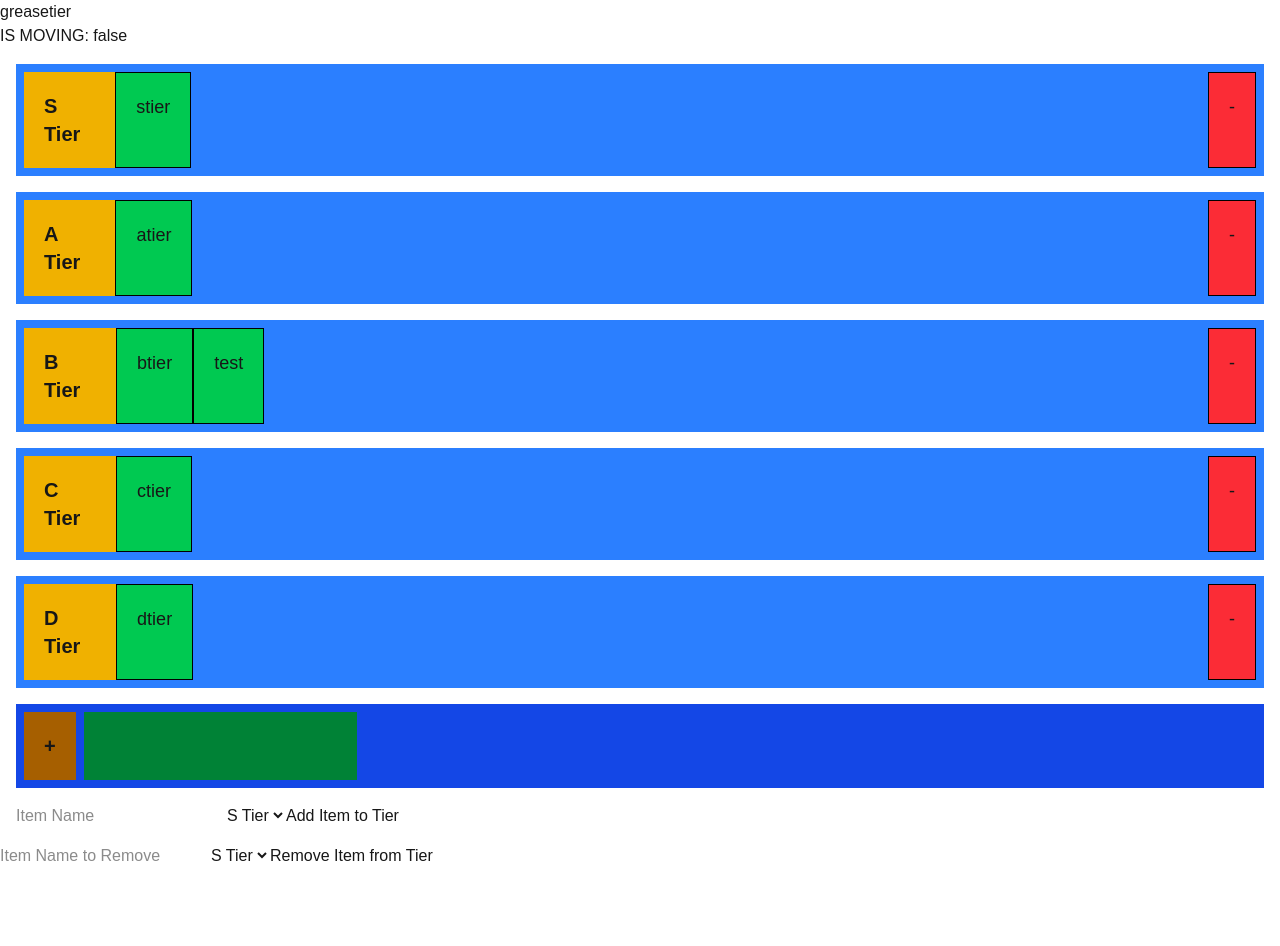
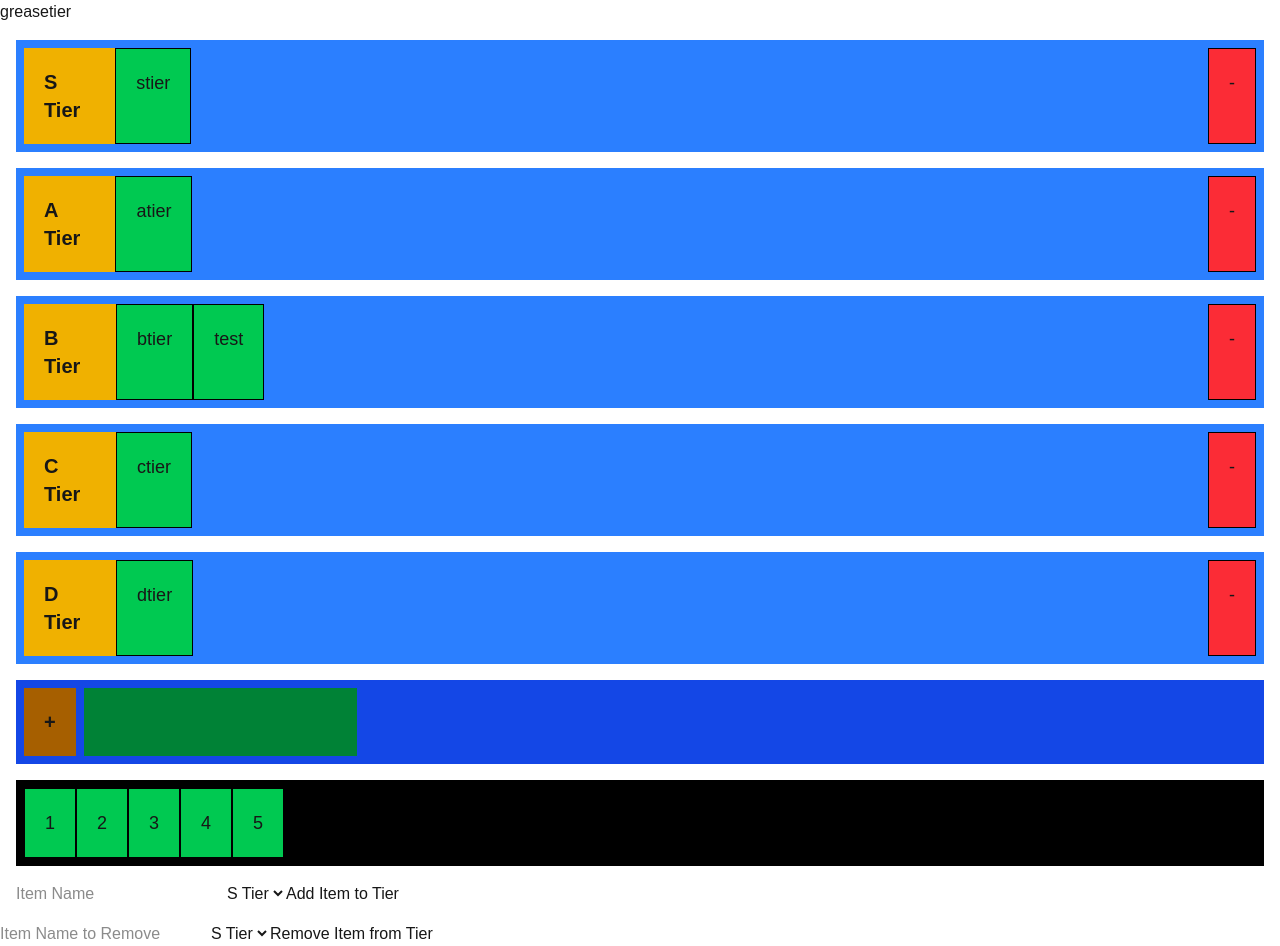
Before and after one commit to greaseburger/greasetier, a Next.js app: page / in a window 1280 px wide. Before the commit the page ends 868 px from the top, so only its background shows below. Built offline with nearby package versions, Linux system fonts and the light colour scheme.

Commit message:
dnd demo

```diff
--- a/app/page.tsx
+++ b/app/page.tsx
@@ -2,8 +2,9 @@
 
 import { useTierStore } from "@/store/useTierStore";
 import { useState } from "react";
-import { DndContext } from "@dnd-kit/core";
-import { useDroppable } from "@dnd-kit/core";
+import { DndContext, DragEndEvent } from "@dnd-kit/core";
+import { useDroppable, useDraggable } from "@dnd-kit/core";
+import { CSS } from "@dnd-kit/utilities";
 
 export default function Home() {
   const tiers = useTierStore((state) => state.tiers);
@@ -33,23 +34,13 @@ export default function Home() {
     }
   };
 
-  const [isMoving, setisMoving] = useState(false);
-  const [oldTier, setOldTier] = useState<string | null>(null);
-  const [movingItem, setMovingItem] = useState<string | null>(null);
+  const handleDragEnd = (e: DragEndEvent) => {
+    if (!e.over) return;
+    const item = e.active.id as string;
+    const newTier = e.over.id as string;
+    const oldTier = e.active.data.current?.fromTier;
 
-  const moveItemHandler = (oldTier: string, item: string) => {
-    setisMoving(true);
-    setOldTier(oldTier);
-    setMovingItem(item);
-  };
-
-  const handleMoveTo = (newTier: string) => {
-    if (isMoving) {
-      setisMoving(false);
-      if (oldTier && movingItem && oldTier !== newTier) {
-        moveItem(oldTier, newTier, movingItem);
-      }
-    }
+    if (oldTier !== newTier) moveItem(oldTier, newTier, item);
   };
 
   const handleAddTier = (formData: FormData) => {
@@ -59,30 +50,68 @@ export default function Home() {
     }
   };
 
-  const TierItem = ({ tierName, item }: { tierName: string; item: string }) => {
+  const TierItem = ({
+    tierName,
+    item,
+    id,
+  }: {
+    tierName: string;
+    item: string;
+    id: string;
+  }) => {
+    const { attributes, listeners, setNodeRef, transform } = useDraggable({
+      id: id,
+      data: {
+        fromTier: tierName,
+      },
+    });
+    const style = {
+      transform: CSS.Translate.toString(transform),
+    };
+
     return (
       <li
         className="bg-green-500 border-black border p-5 text-lg cursor-pointer hover:bg-orange-500"
-        onClick={() => moveItemHandler(tierName, item)}
+        ref={setNodeRef}
+        {...listeners}
+        {...attributes}
+        style={style}
       >
         {item}
       </li>
     );
   };
 
-  const TierRow = (props: { tierName: string; children: React.ReactNode }) => {
-    return (
-      <div
-        onClick={() => handleMoveTo(props.tierName)}
-        className="m-4 p-2 bg-blue-500 flex flex-row"
-      >
+  const TierRow = (props: {
+    tierName: string;
+    children: React.ReactNode;
+    id: string;
+  }) => {
+    const { setNodeRef } = useDroppable({
+      id: props.id,
+    });
+
+    const className =
+      props.id === "noTier"
+        ? "m-4 p-2 bg-black flex flex-row"
+        : "m-4 p-2 bg-blue-500 flex flex-row";
+
+    const header =
+      props.id === "noTier" ? null : (
         <h2 className="text-xl font-bold p-5 bg-yellow-500">
           {props.tierName}
         </h2>
+      );
+
+    return (
+      <div className={className} ref={setNodeRef}>
+        {header}
         <ul className="flex flex-row w-full">{props.children}</ul>
       </div>
     );
   };
+
+  const tierItems = ["1", "2", "3", "4", "5"];
 
   return (
     <>
@@ -90,12 +119,11 @@ export default function Home() {
         <h1>greasetier</h1>
       </div>
 
-      <h1>IS MOVING: {isMoving.toString()}</h1>
-
+      <DndContext onDragEnd={handleDragEnd}>
         {tiers.map((tier) => (
-        <TierRow key={tier.name} tierName={tier.name}>
+          <TierRow key={tier.name} tierName={tier.name} id={tier.name}>
             {tier.items.map((item) => (
-            <TierItem key={item} tierName={tier.name} item={item} />
+              <TierItem key={item} tierName={tier.name} item={item} id={item} />
             ))}
             <li
               className="bg-red-500 border-black border p-5 text-lg cursor-pointer hover:bg-orange-500 ml-auto"
@@ -105,6 +133,7 @@ export default function Home() {
             </li>
           </TierRow>
         ))}
+
         <div className="m-4 p-2 bg-blue-700 flex flex-row">
           <form action={handleAddTier} className="flex flex-row gap-2">
             <button
@@ -121,6 +150,12 @@ export default function Home() {
             />
           </form>
         </div>
+        <TierRow tierName="noTier" id="noTier">
+          {tierItems.map((item) => (
+            <TierItem key={item} tierName="noTier" item={item} id={item} />
+          ))}
+        </TierRow>
+      </DndContext>
 
       <form action={add} className="m-4">
         <input type="text" name="item" placeholder="Item Name" />
--- /dev/null
+++ b/app/tier/Item.tsx
@@ -0,0 +1,18 @@
+import React, { forwardRef } from "react";
+
+interface ItemProps extends React.HTMLAttributes<HTMLDivElement> {
+  id: string;
+  className: string;
+}
+
+export const Item = forwardRef<HTMLDivElement, ItemProps>(
+  ({ id, ...props }, ref) => {
+    return (
+      <div {...props} ref={ref}>
+        {id}
+      </div>
+    );
+  }
+);
+
+Item.displayName = "Item";
--- /dev/null
+++ b/app/tier/SortableItem.tsx
@@ -0,0 +1,34 @@
+"use client";
+import { useSortable } from "@dnd-kit/sortable";
+import { CSS } from "@dnd-kit/utilities";
+
+import { Item } from "./Item";
+
+export const SortableItem = (props: { id: string }) => {
+  const { attributes, listeners, setNodeRef, transform, transition } =
+    useSortable({ id: props.id });
+
+  const style = {
+    transform: CSS.Transform.toString(transform),
+    transition,
+  };
+
+  //   const style = {
+  //     transform:
+  //       typeof window !== "undefined"
+  //         ? CSS.Transform.toString(transform)
+  //         : undefined,
+  //     transition: typeof window !== "undefined" ? transition : undefined,
+  //   };
+
+  return (
+    <Item
+      ref={setNodeRef}
+      id={props.id}
+      style={style}
+      {...attributes}
+      {...listeners}
+      className="m-2 p-5 bg-orange-500"
+    />
+  );
+};
--- /dev/null
+++ b/app/tier/Tier.tsx
@@ -0,0 +1,28 @@
+"use client";
+
+import {
+  horizontalListSortingStrategy,
+  SortableContext,
+} from "@dnd-kit/sortable";
+
+import { SortableItem } from "./SortableItem";
+import { useDroppable } from "@dnd-kit/core";
+
+export const Tier = ({ id, items }: { id: string; items: string[] }) => {
+  const { setNodeRef } = useDroppable({
+    id: id,
+  });
+
+  return (
+    <SortableContext items={items} strategy={horizontalListSortingStrategy}>
+      <div
+        ref={setNodeRef}
+        className="flex flex-row border border-white h-20 w-full"
+      >
+        {items.map((itemId) => (
+          <SortableItem key={itemId} id={itemId} />
+        ))}
+      </div>
+    </SortableContext>
+  );
+};
--- a/app/tier/page.tsx
+++ b/app/tier/page.tsx
@@ -0,0 +1,144 @@
+"use client";
+import { useEffect, useState } from "react";
+import {
+  DndContext,
+  KeyboardSensor,
+  PointerSensor,
+  useSensor,
+  useSensors,
+  DragEndEvent,
+  DragOverEvent,
+  DragOverlay,
+  DragStartEvent,
+  rectIntersection,
+} from "@dnd-kit/core";
+import { arrayMove, sortableKeyboardCoordinates } from "@dnd-kit/sortable";
+
+import { Item } from "./Item";
+
+import { Tier } from "./Tier";
+type Tiers = Record<string, string[]>;
+
+export default function App() {
+  const [tiers, setTiers] = useState<Tiers>({
+    tierA: ["a1", "a2", "a3"],
+    tierB: ["b1", "b2"],
+    tierC: [],
+  });
+
+  const [activeId, setActiveId] = useState<string | null>(null);
+
+  const sensors = useSensors(
+    useSensor(PointerSensor),
+    useSensor(KeyboardSensor, {
+      coordinateGetter: sortableKeyboardCoordinates,
+    })
+  );
+
+  const [isClient, setIsClient] = useState(false);
+  useEffect(() => {
+    setIsClient(true);
+  }, []);
+
+  if (!isClient) {
+    return <h1>Loading...</h1>;
+  }
+
+  const findContainer = (id: string) => {
+    const keys = Object.keys(tiers);
+    return keys.find((key) => tiers[key].includes(id) || key === id);
+  };
+
+  return (
+    <DndContext
+      sensors={sensors}
+      collisionDetection={rectIntersection}
+      onDragEnd={handleDragEnd}
+      onDragOver={handleDragOver}
+      onDragStart={handleDragStart}
+    >
+      <div className="flex flex-col gap-3">
+        {Object.entries(tiers).map(([id]) => (
+          <Tier key={id} id={id} items={tiers[id]} />
+        ))}
+        <DragOverlay>
+          {activeId ? (
+            <Item className=" p-5 bg-orange-700 opacity-70" id={activeId} />
+          ) : null}
+        </DragOverlay>
+      </div>
+    </DndContext>
+  );
+
+  function handleDragStart(event: DragStartEvent) {
+    const { active } = event;
+    setActiveId(active.id as string);
+  }
+
+  function handleDragOver(event: DragOverEvent) {
+    const { active, over } = event;
+    if (!over) return;
+
+    const activeId = active.id as string;
+    const overId = over.id as string;
+
+    const fromTier = findContainer(activeId);
+    const toTier = findContainer(overId);
+    console.log(toTier);
+
+    if (!fromTier || !toTier) return;
+    if (fromTier === toTier) return;
+
+    setTiers((prev) => {
+      const newTiers = { ...prev };
+
+      const fromItems = [...newTiers[fromTier]];
+      const toItems = [...newTiers[toTier]];
+
+      //remove from og tier
+      fromItems.splice(fromItems.indexOf(activeId), 1);
+      //add to new tier
+      const overIndex = toItems.indexOf(overId);
+
+      if (overIndex === -1) {
+        //dropped to empty tier
+        toItems.push(activeId);
+      } else {
+        toItems.splice(overIndex, 0, activeId);
+      }
+
+      newTiers[fromTier] = fromItems;
+      newTiers[toTier] = toItems;
+
+      return newTiers;
+    });
+  }
+
+  function handleDragEnd(event: DragEndEvent) {
+    const { active, over } = event;
+    if (!over) return;
+
+    const activeId = active.id as string;
+    const overId = over.id as string;
+
+    const fromTier = findContainer(activeId);
+    const toTier = findContainer(overId);
+
+    if (!fromTier || !toTier) return;
+    if (fromTier !== toTier) return;
+
+    setTiers((prev) => {
+      const newTiers = { ...prev };
+      const items = [...newTiers[fromTier]];
+
+      const oldIndex = items.indexOf(activeId);
+      const newIndex = items.indexOf(overId);
+
+      newTiers[fromTier] = arrayMove(items, oldIndex, newIndex);
+
+      return newTiers;
+    });
+
+    setActiveId(null);
+  }
+}
--- a/package.json
+++ b/package.json
@@ -10,6 +10,7 @@
   },
   "dependencies": {
     "@dnd-kit/core": "^6.3.1",
+    "@dnd-kit/sortable": "^10.0.0",
     "next": "16.0.5",
     "react": "19.2.0",
     "react-dom": "19.2.0",
```
Also changed, not shown: 1 other file (tests, documents, lock files or other folders). Lines whose indentation alone changed are shown as unchanged.
